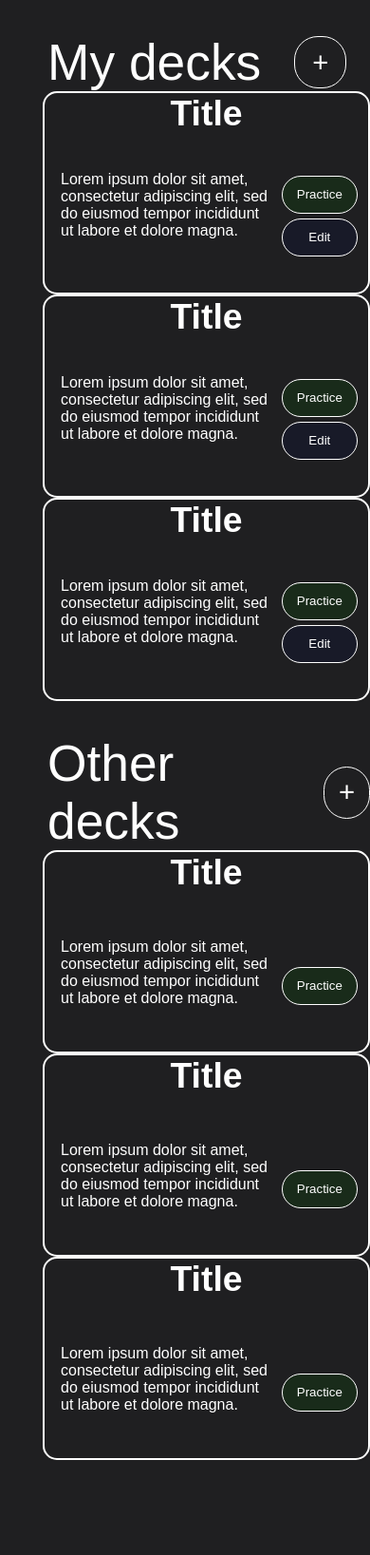
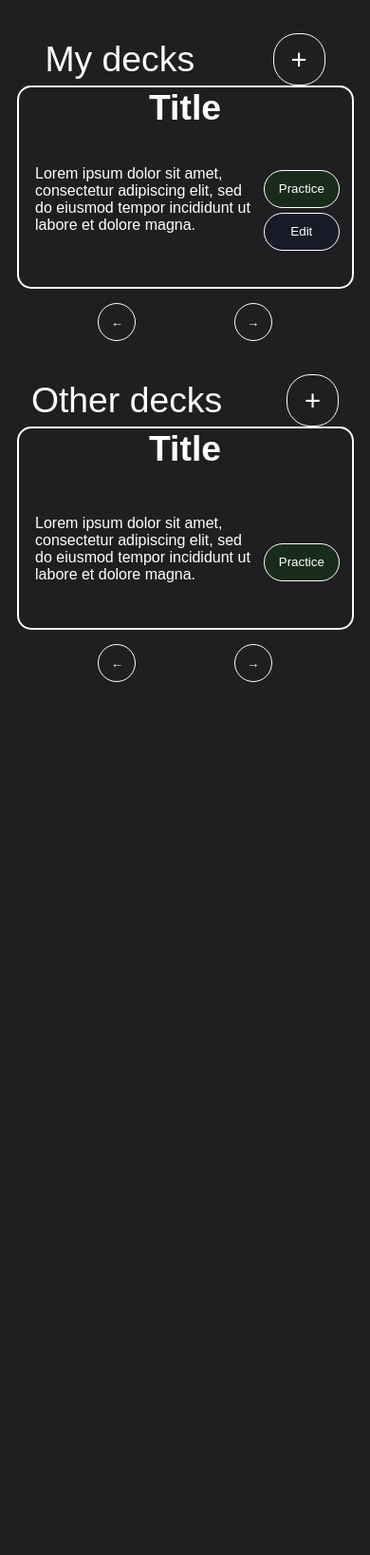
Before and after one commit to GrujicFilipRS/karten, a Flask app: template templates/dashboard.html in a window 390 px wide. Shown: the part 100-1737 px from the top of the page at 95% size. After the commit the page ends 818 px from the top, so only its background shows below. Run offline with Flask 3, Linux system fonts and the light colour scheme; the template is opened without the code that fills it, so the values that code supplies are empty; some web fonts are replaced.

Commit message:
dashboard css finished with scaling

```diff
--- a/static/css/dashboard.css
+++ b/static/css/dashboard.css
@@ -116,7 +116,7 @@ nav {
 .my-decks-list {
     display: flex;
     margin-left: 20px;
-    flex-wrap: wrap;
+    gap: 15px;
 }
 
 .deck {
@@ -182,6 +182,54 @@ nav {
     margin-top: 25px;
 }
 
+.controls {
+    display: flex;
+    justify-content: space-evenly;
+    align-items: center;
+    flex: 1;
+}
+
+.control button {
+    width: 40px;
+    height: 40px;
+    color: white;
+    background-color: #1f1F21;
+    border: 1px solid white;
+    border-radius: 25px;
+    transition: 0.25s;
+}
+
+.control button:hover {
+    background-color:#151516;
+    cursor: pointer;
+}
+
+@media (max-width: 1400px) {
+    .deck3 {
+        display: none;
+    }
+}
+
+@media (max-width: 995px) {
+    .deck2 {
+        display: none;
+    }
+
+    .deck1 {
+        margin: 0;
+    }
+
+    .controls {
+        width: 100%;
+    }
+
+    .my-decks-list {
+        flex-direction: column;
+        align-items: center;
+        margin:0;
+    }
+}
+
 @media (max-width: 750px) {
     .title {
         font-size: 32pt;
@@ -207,6 +255,20 @@ nav {
         font-size: 24pt;
     }
 
+    .deck1 {
+        width: 90vw;
+    }
+
+    .my-decks-skibidi p {
+        font-size: 28pt;
+    }
+
+    .my-decks-skibidi {
+        margin-left: 0;
+        display: flex;
+        justify-content: space-evenly;
+    }
+
     .user-btn {
         height: 50px;
         width: 50px;
--- a/templates/dashboard.html
+++ b/templates/dashboard.html
@@ -74,7 +74,20 @@
             </div>
         </div>
 
+        <!-- Display only if user has more decks than the visible amount supports -->
+        <div class="controls">
+            <div class="control c-left">
+                <button onclick="goleft_mine()">
+                    &larr;
+                </button>
+            </div>
 
+            <div class="control c-right">
+                <button onclick="goright_mine()">
+                    &rarr;
+                </button>
+            </div>
+        </div>
     </div>
 
     <div class="my-decks-skibidi">
@@ -112,6 +125,21 @@
                 </button></a>
             </div>
         </div>
+
+        <!-- Display only if user has more decks than the visible amount supports -->
+        <div class="controls">
+            <div class="control c-left">
+                <button onclick="goleft_mine()">
+                    &larr;
+                </button>
+            </div>
+
+            <div class="control c-right">
+                <button onclick="goright_mine()">
+                    &rarr;
+                </button>
+            </div>
+        </div>
     </div>
 
     <div class="ahuet" style="height: 100px;"></div>
```
